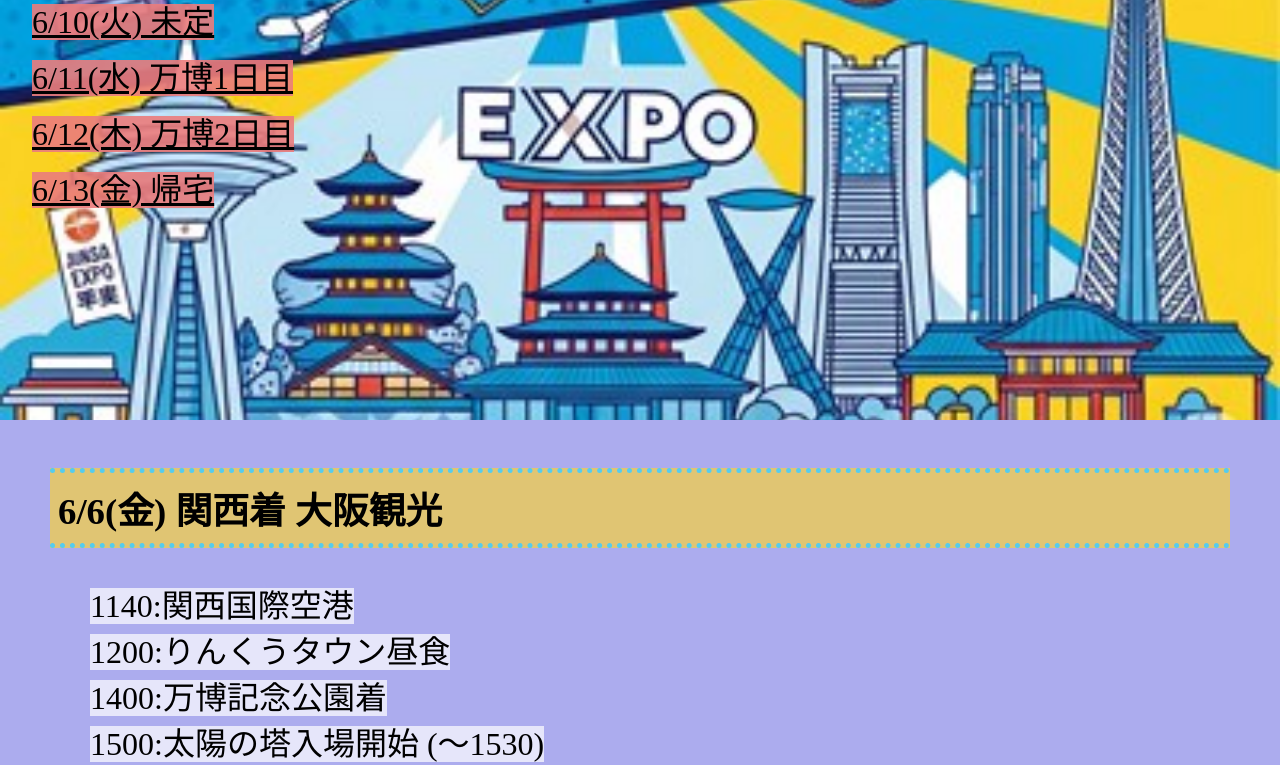
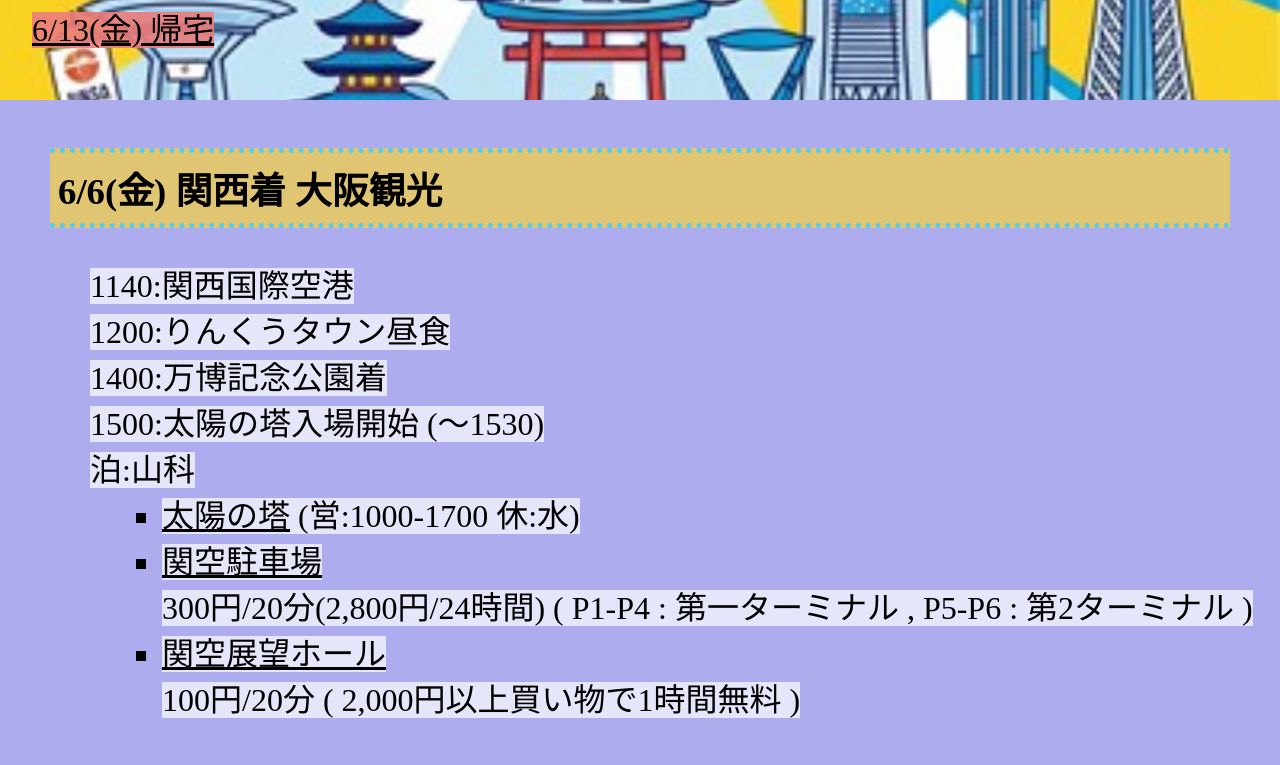
Before and after one commit to sospiro-gh/junetrip, a plain HTML site: page index.html in a window 1280 px wide. Shown: the part 748-1513 px from the top of the page. Drawn offline with Linux system fonts and the light colour scheme.

Commit message:
Add files via upload

```diff
--- a/layout.css
+++ b/layout.css
@@ -26,7 +26,7 @@ footer
 header
 {
   border-top: 40px #4f70ad solid;
-  padding: 200px 0;
+  padding: 40px 0;
   max-width: 1280px;
   background-image: url("images/banner2.jpg");
   background-size: 100% auto;
```
